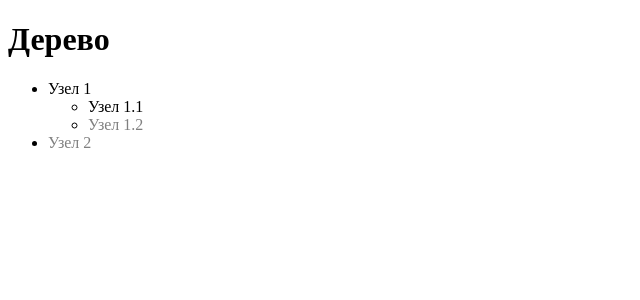
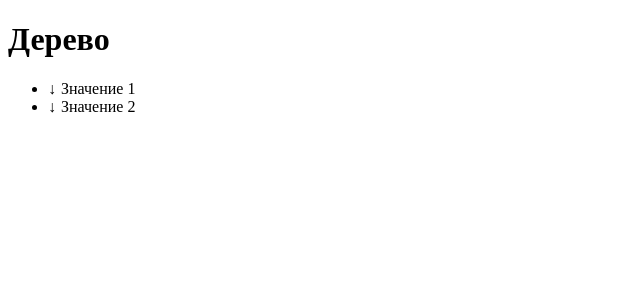
Before and after one commit to korolknopok/angular-tree-task, an Angular app: page / in a window 1280 px wide. Shown: the top 300 px of the page, without its empty margins (0-640 px from the left). Built offline with nearby package versions, Linux system fonts and the light colour scheme.

Commit message:
feature(add-arrows): adding the arrows to collapse
Co-authored-by: Артём <fedor.artem.ivanov@mail.ru>

```diff
--- a/src/app/app.component.ts
+++ b/src/app/app.component.ts
@@ -9,13 +9,98 @@ import {TreeNode} from './tree-node';
 })
 export class AppComponent {
   treeNodes: TreeNode[] = [
-    { id: 1,
-      title: "Узел 1",
-      is_deleted: false,
-      children: [
-        { id: 2, title: "Узел 1.1", is_deleted: false, children: [] },
-        { id: 3, title: "Узел 1.2", is_deleted: true, children: [] }
-      ] },
-    { id: 2, title: "Узел 2", is_deleted: true, children: [] }
+    {
+      "id": 1,
+      "title": "Значение 1",
+      "is_deleted": false,
+      "children": [
+        {
+          "id": 2,
+          "title": "Значение 1.1",
+          "is_deleted": false,
+          "children": [
+            {
+              "id": 3,
+              "title": "Значение 1.1.1",
+              "is_deleted": true,
+              "children": []
+            }
+          ]
+        },
+        {
+          "id": 4,
+          "title": "Значение 1.2",
+          "is_deleted": false,
+          "children": [
+            {
+              "id": 5,
+              "title": "Значение 1.2.1",
+              "is_deleted": false,
+              "children": []
+            },
+            {
+              "id": 6,
+              "title": "Значение 1.2.2",
+              "is_deleted": false,
+              "children": []
+            }
+          ]
+        }
+      ]
+    },
+    {
+      "id": 7,
+      "title": "Значение 2",
+      "is_deleted": false,
+      "children": [
+        {
+          "id": 8,
+          "title": "Значение 2.1",
+          "is_deleted": true,
+          "children": [
+            {
+              "id": 9,
+              "title": "Значение 2.1.1",
+              "is_deleted": true,
+              "children": [
+                {
+                  "id": 10,
+                  "title": "Значение 2.1.1.1",
+                  "is_deleted": true,
+                  "children": [
+                    {
+                      "id": 11,
+                      "title": "Значение 2.1.1.1.1",
+                      "is_deleted": true,
+                      "children": [
+                        {
+                          "id": 12,
+                          "title": "Значение 2.1.1.1.1.1",
+                          "is_deleted": false,
+                          "children": [
+                            {
+                              "id": 13,
+                              "title": "Значение 2.1.1.1.1.1.1",
+                              "is_deleted": false,
+                              "children": []
+                            }
+                          ]
+                        },
+                        {
+                          "id": 13,
+                          "title": "Значение 2.1.1.1.1.2",
+                          "is_deleted": false,
+                          "children": []
+                        }
+                      ]
+                    }
+                  ]
+                }
+              ]
+            }
+          ]
+        },
+      ]
+    }
   ];
 }
--- a/src/app/tree/tree.component.html
+++ b/src/app/tree/tree.component.html
@@ -1,8 +1,11 @@
 <ul>
   <li *ngFor="let node of nodes">
     <div class="node" [class.deleted]="node.is_deleted">
+          <span *ngIf="node.children.length" (click)="toggle(node)">
+            {{ expandedNodes().has(node.id) ? '↑' : '↓' }}
+          </span>
       {{ node.title }}
     </div>
-    <app-tree [nodes]="node.children"></app-tree>
+    <app-tree *ngIf="expandedNodes().has(node.id)" [nodes]="node.children"></app-tree>
   </li>
 </ul>
--- a/src/app/tree/tree.component.scss
+++ b/src/app/tree/tree.component.scss
@@ -3,6 +3,15 @@
   padding-left: 20px;
 }
 
+.node {
+  display: flex;
+  gap: 5px;
+}
+
 .node.deleted {
   color: gray;
 }
+
+.span {
+  cursor: pointer;
+}
--- a/src/app/tree/tree.component.ts
+++ b/src/app/tree/tree.component.ts
@@ -1,4 +1,4 @@
-import {Component, Input} from '@angular/core';
+import {Component, Input, signal} from '@angular/core';
 import {TreeNode} from '../tree-node';
 
 @Component({
@@ -9,4 +9,15 @@ import {TreeNode} from '../tree-node';
 })
 export class TreeComponent {
   @Input() nodes: TreeNode[] = [];
+  expandedNodes = signal<Set<number>>(new Set());
+
+  toggle(node: TreeNode) {
+    const expanded = this.expandedNodes();
+    if (expanded.has(node.id)) {
+      expanded.delete(node.id);
+    } else {
+      expanded.add(node.id);
+    }
+    this.expandedNodes.set(new Set(expanded));
+  }
 }
```
